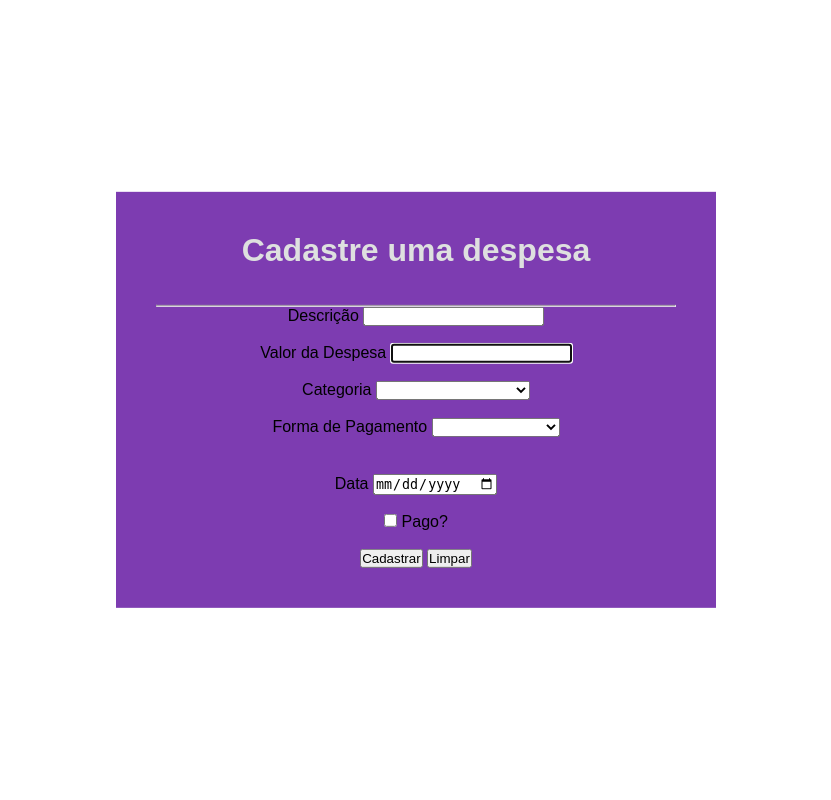
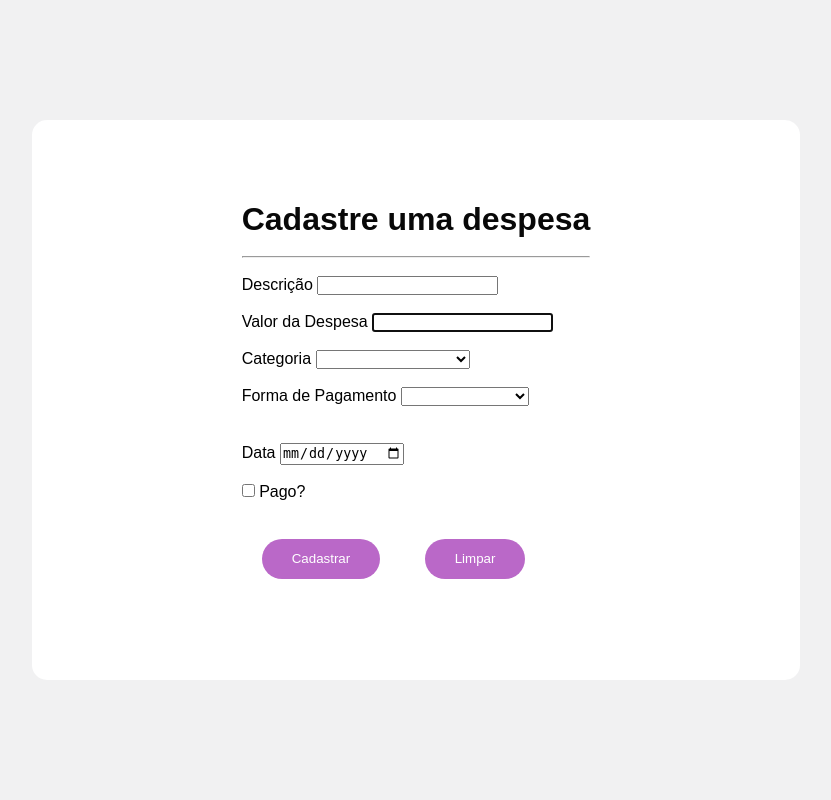
Before and after one commit to AdleyRodrigues/ProjetoIntegrador, a PHP site: page /cadastroDespesa.html in a window 1280 px wide. Shown: the whole page, without its empty margins (224-1055 px from the left). Run offline with PHP 8.4, Linux system fonts and the light colour scheme; some libraries are stand-ins or nearby versions.

Commit message:
Alterações css e html

```diff
--- a/cadastroConta.html
+++ b/cadastroConta.html
@@ -44,7 +44,6 @@
 
                     <button type="button" class="btnCadastrar" id="login"> Criar Conta </button>
 
-
                     <a class="home" href="index.html">Página Principal</a>
                 </form>
             </div>
--- a/cadastroDespesa.html
+++ b/cadastroDespesa.html
@@ -10,8 +10,9 @@
 
 <body>
     <div class="container">
+        <div class="content">
         <form>
-            <h1>Cadastre uma despesa</h1> <br><br> <hr>
+            <h1>Cadastre uma despesa</h1><br><hr><br>
             <div class="mb-3">
                 <label for="descricao" class="form-label">Descrição</label>
                 <input type="text" name="descricao" id="descricao" class="form-control">
@@ -66,12 +67,13 @@
             </div>
             <br>
             <div class="d-grid gap-2">
-                <button class="btn btn-primary" type="button" id="cadastrar">Cadastrar</button>
-                <button class="btn btn-secondary" type="reset">Limpar</button>
+                <button type="button" class="btnCadastrar" id="cadastrar"> Cadastrar </button>
+                <button type="reset" class="btnCadastrar" > Limpar </button>
+
             </div>
         </form>
     </div>
-
+</div>
     <script src="https://ajax.aspnetcdn.com/ajax/jQuery/jquery-3.6.0.min.js"></script>
     <script src="https://ajax.googleapis.com/ajax/libs/jquery/2.1.1/jquery.min.js"></script>
     <script src="js/jquery.mask.min.js"></script>
--- a/css/cadastroConta.css
+++ b/css/cadastroConta.css
@@ -71,7 +71,11 @@ input:focus{
   transition-duration: 0.5s;
   background-color: #83498c;
 }
-
+.home:hover{
+  cursor: pointer;
+  transition-duration: 0.5s;
+  color: #6056c9;
+}
 .icoon{
   color: #666666;
   padding: 0 8px;
--- a/css/cadastroDespesa.css
+++ b/css/cadastroDespesa.css
@@ -5,20 +5,43 @@
 }
 html, body {
     height: 100%;
-    margin: 0;
     font-family: 'Poppins', sans-serif;
     overflow: hidden;
 }
 .container{
-    width: 600px;
-    padding: 40px;
-    position: absolute;
-    top: 50%;
-    left: 50%;
-    transform: translate(-50%,-50%);
-    background: #59069cc7;
-    text-align: center;
+
+    display: flex;
+    justify-content: center;
+    align-items: center;
+    height: 100vh;
+    background-color: #f1f1f2;
+  }
+
+  .content{
+    background-color: #fff;
+    border-radius: 15px;
+    width: 60%;
+    height: 70%;
+    display: flex;
+    justify-content: center;
+    align-items: center;
+  }
+
+h1{
+    color:#080808 ;
 }
-h1{
-    color:#dee0df ;
-}
+.btnCadastrar{
+    margin: 20px;
+    border: none;
+    border-radius: 25px;
+    color: #fff;
+    background-color: #ba68c8;
+    height: 40px;
+    padding: 0 30px;
+  }
+
+  .btnCadastrar:hover{
+    cursor: pointer;
+    transition-duration: 0.5s;
+    background-color: #83498c;
+  }
--- a/index.html
+++ b/index.html
@@ -15,10 +15,8 @@
 <body>
     <nav class="nav">
         <ul>
-            <li><img class="logo" src="css/img/Logotipo.png" alt=""></li>
-
             <li> <a class="home" href=""> Início </a></li>
-            <li><a class="login" href="login.html"> Entrar </a></li>
+            <li><a class="login" href="login.html"> Já tem Login ? Entrar </a></li>
 
         </ul>
 
```
Also changed, not shown: css/home.css (+2 -12 lines), css/homeDespesa.css (+19 -10 lines), css/login.css (+10 -1 lines), homeDespesa.html (+9 -8 lines).
